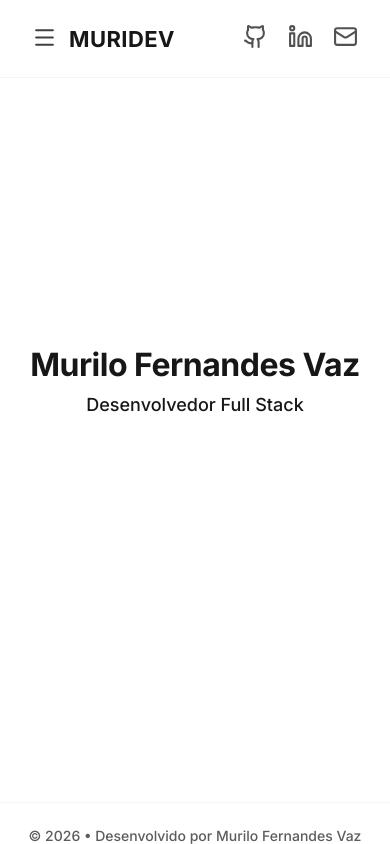
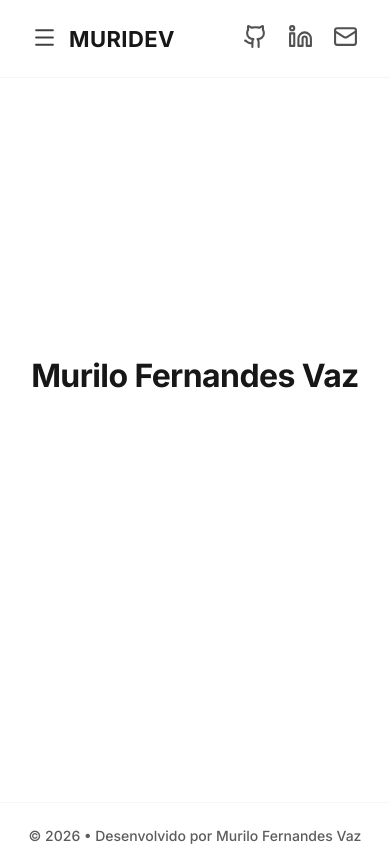
Before and after one commit to murilofernandes1/Portf-lio, a Next.js app: page / in a window 390 px wide. Built offline with nearby package versions, Linux system fonts and the light colour scheme.

Commit message:
styles: fixed homepage css

```diff
--- a/next.config.ts
+++ b/next.config.ts
@@ -5,6 +5,7 @@ const nextConfig: NextConfig = {
     "http://localhost:3000",
     "https://murilofernandes.dev",
     "http://192.168.3.108:3000",
+    "192.168.3.108/",
   ],
   images: {
     remotePatterns: [
--- a/src/app/page.module.css
+++ b/src/app/page.module.css
@@ -1,21 +1,30 @@
 .main {
-  padding: clamp(40px, 8vw, 64px) clamp(24px, 4vw, 32px);
+  padding: clamp(48px, 8vw, 80px) clamp(24px, 6vw, 56px);
   display: flex;
   flex-direction: column;
   justify-content: center;
   align-items: flex-start;
   min-height: calc(100vh - 120px);
-  gap: 12px;
+  gap: clamp(12px, 2vw, 20px);
 }
 
 @keyframes fadeUp {
   from {
     opacity: 0;
-    transform: translateY(10px);
+    transform: translateY(14px);
   }
   to {
     opacity: 1;
     transform: translateY(0);
+  }
+}
+
+@keyframes underlineIn {
+  from {
+    transform: scaleX(0) translateY(-20%);
+  }
+  to {
+    transform: scaleX(1) translateY(-20%);
   }
 }
 
@@ -27,101 +36,129 @@
 }
 
 .bigname {
-  font-size: clamp(32px, 6vw, 52px);
+  font-size: clamp(36px, 6vw, 58px);
   font-weight: 700;
-  line-height: 1.1;
-  letter-spacing: -0.5px;
+  line-height: 1.12;
+  letter-spacing: -0.6px;
   color: var(--text-primary);
-  margin-bottom: 1px;
+  margin: 0;
   animation-delay: 0s;
 }
 
 .role {
-  font-size: clamp(16px, 3vw, 22px);
-  font-weight: 500;
-  color: var(--text-secondary);
-  margin-bottom: 12px;
-  animation-delay: 0.1s;
+  font-size: clamp(17px, 3.2vw, 24px);
+  font-weight: 600;
+  line-height: 1.35;
+  color: rgba(255, 255, 255, 0.9);
+  margin: 2px 0 12px;
+  animation-delay: 0.08s;
 }
 
 .message {
-  max-width: 100%;
-  font-size: clamp(14px, 2.5vw, 18px);
+  max-width: 720px;
+  font-size: clamp(15px, 2.6vw, 18px);
   font-weight: 400;
-  line-height: 1.6;
+  line-height: 1.75;
   color: rgba(255, 255, 255, 0.75);
   letter-spacing: 0.3px;
-  animation-delay: 0.2s;
+  margin: 0;
+  animation-delay: 0.16s;
 }
 
 .highlight {
   position: relative;
   color: #fff;
+  padding-bottom: 0.45em;
 }
 
 .highlight::after {
   content: "";
   position: absolute;
   left: 0;
-  bottom: -3px;
+  bottom: 0;
+  transform: translateY(-20%);
   width: 100%;
   height: 2px;
   background: linear-gradient(
     90deg,
-    rgba(255, 255, 255, 0.2),
+    rgba(255, 255, 255, 0.15),
     rgba(255, 255, 255, 1),
-    rgba(255, 255, 255, 0.2)
+    rgba(255, 255, 255, 0.15)
   );
-  border-radius: 1px;
+  border-radius: 2px;
+  transform-origin: left;
+  animation: underlineIn 0.6s ease-out forwards;
+  animation-delay: 0.35s;
+}
+
+@media (max-width: 1024px) {
+  .main {
+    align-items: center;
+    text-align: center;
+  }
+
+  .message {
+    max-width: 640px;
+  }
 }
 
 @media (max-width: 768px) {
   .main {
-    gap: 10px;
-    align-items: center;
-    justify-content: center;
-    text-align: center;
+    padding: clamp(40px, 10vw, 64px) 24px;
+    gap: 14px;
   }
 
   .bigname {
-    font-size: clamp(32px, 6vw, 40px);
-    line-height: 1.2;
+    font-size: clamp(34px, 7vw, 44px);
+    line-height: 1.18;
   }
 
   .role {
-    margin-bottom: 8px;
-    font-size: 18px;
+    font-size: 19px;
+    margin-bottom: 10px;
   }
 
   .message {
-    align-self: center;
-    line-height: 3;
+    font-size: 16px;
+    line-height: 1.65;
+  }
+
+  .highlight {
+    padding-bottom: 0.4em;
   }
 
   .highlight::after {
     height: 1.5px;
-    align-self: center;
+    transform: translateY(-25%);
   }
 }
 
 @media (max-width: 480px) {
   .main {
-    gap: 8px;
+    padding: 36px 20px;
+    gap: 12px;
   }
 
   .bigname {
-    line-height: 1.2;
+    font-size: 32px;
   }
 
   .role {
-    margin-bottom: 6px;
+    font-size: 17px;
+    margin-bottom: 8px;
   }
 
   .message {
-    line-height: 1.5;
+    font-size: 15px;
+    line-height: 1.6;
+  }
+
+  .highlight {
+    padding-bottom: 0.35em;
   }
 
   .highlight::after {
     height: 1px;
+    transform: translateY(-30%);
   }
 }
--- a/src/app/page.tsx
+++ b/src/app/page.tsx
@@ -10,7 +10,6 @@ export default function Home() {
         <br />
         <span className={styles.highlight}>Do Mobile ao Desktop.</span>
         <br />
-        Arquitetura, performance e detalhe em cada linha.
       </h3>
     </main>
   );
--- a/src/app/projects/cinemao/page.tsx
+++ b/src/app/projects/cinemao/page.tsx
@@ -38,8 +38,8 @@ export default function Cinemao() {
           <p className={styles.description}>
             Aplicação web de um cinema fictício com landing page de filmes em
             cartaz, sinopse e tempo de filme, horários e agendamento de sessões,
-            consulta e escolha de assentos disponíveis e dashboard adminstrativa
-            para gestão do site.
+            consulta e escolha de assentos disponíveis e dashboard
+            administrativa para gestão do site.
           </p>
 
           <div className={styles.techs}>
```
